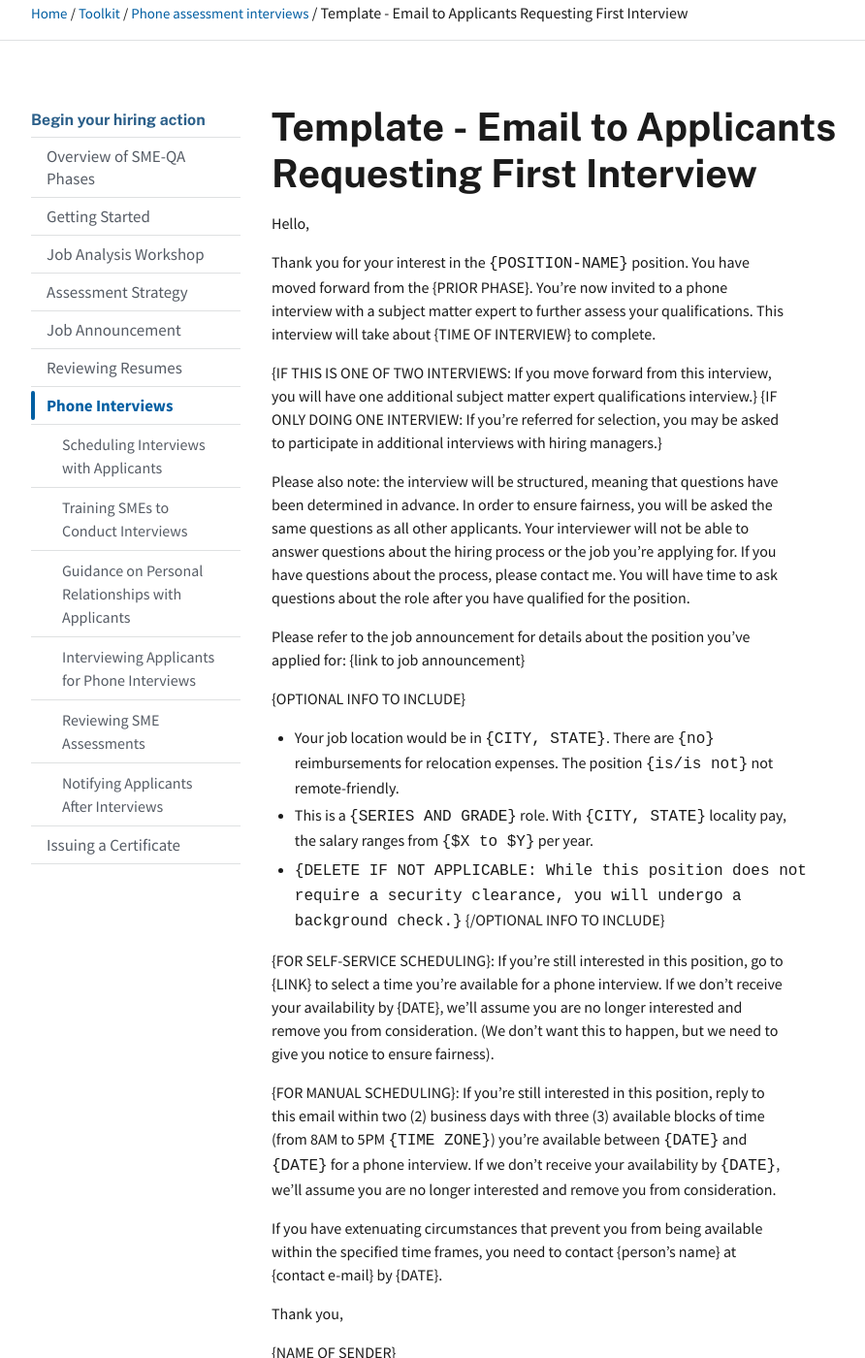
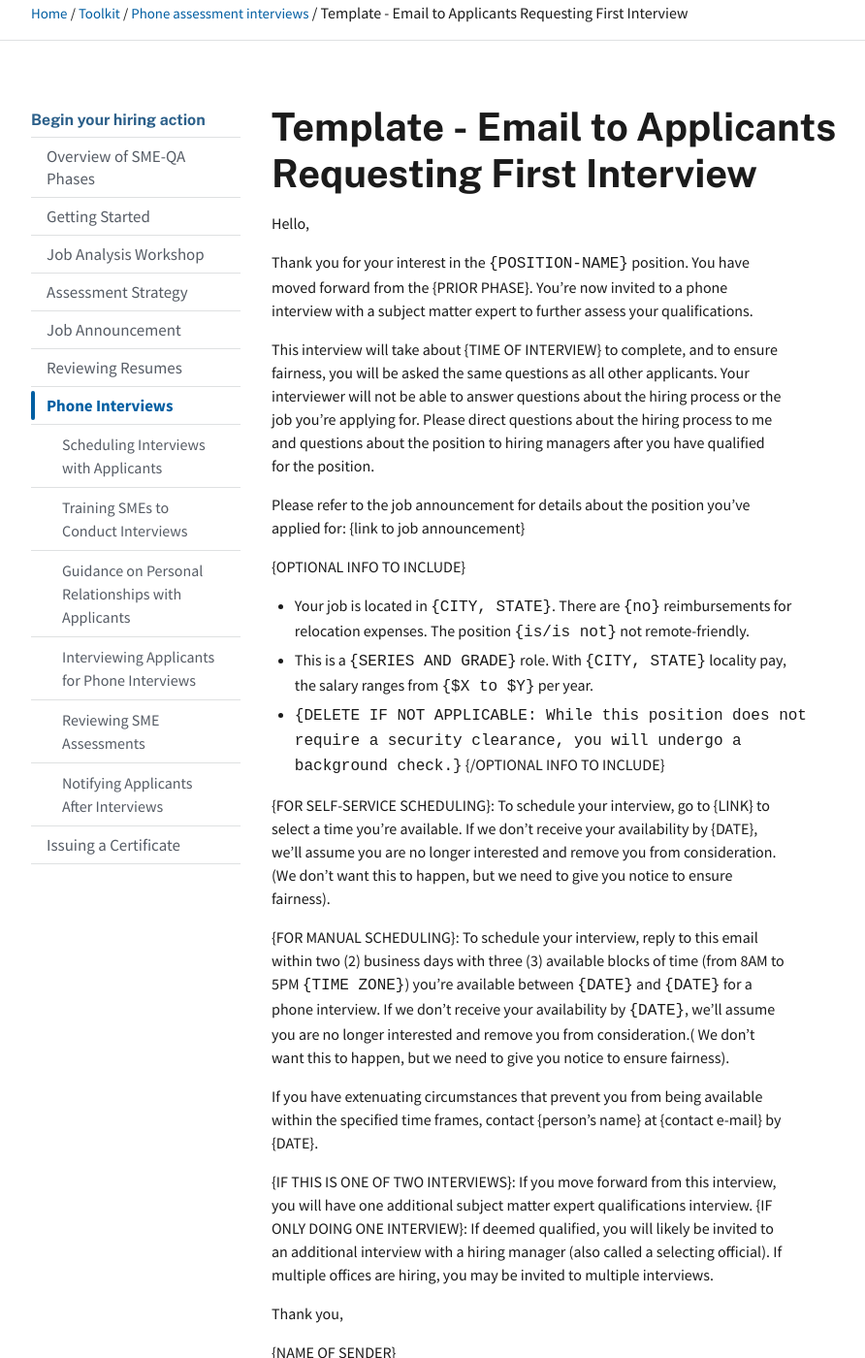
Before and after one commit to usds/SME-QA-Website, a Jekyll site: the page built from toolkit/phone-assessment-interviews/email-template-app-first-interview-sched.md, in a window 1280 px wide and 1400 px high, scrolled down 197 px. Shown: the whole window at 97% size, without its empty margins (128-1020 px from the left). Built offline with Jekyll 4.4.1, drawn with Linux system fonts in a browser that asks for light colours.

Commit message:
Update email-template-app-first-interview-sched.md

```diff
--- a/toolkit/phone-assessment-interviews/email-template-app-first-interview-sched.md
+++ b/toolkit/phone-assessment-interviews/email-template-app-first-interview-sched.md
@@ -9,26 +9,26 @@
 
 Hello,
 
-Thank you for your interest in the `{POSITION-NAME}` position. You have moved forward from the {PRIOR PHASE}. You’re now invited to a phone interview with a subject matter expert to further assess your qualifications. This interview will take about {TIME OF INTERVIEW} to complete.
+Thank you for your interest in the `{POSITION-NAME}` position. You have moved forward from the {PRIOR PHASE}. You’re now invited to a phone interview with a subject matter expert to further assess your qualifications.
 
-{IF THIS IS ONE OF TWO INTERVIEWS: If you move forward from this interview, you will have one additional subject matter expert qualifications interview.}
-{IF ONLY DOING ONE INTERVIEW: If you’re referred for selection, you may be asked to participate in additional interviews with hiring managers.}
-
-Please also note: the interview will be structured, meaning that questions have been determined in advance. In order to ensure fairness, you will be asked the same questions as all other applicants. Your interviewer will not be able to answer questions about the hiring process or the job you're applying for. If you have questions about the process, please contact me. You will have time to ask questions about the role after you have qualified for the position.
+This interview will take about {TIME OF INTERVIEW} to complete, and to ensure fairness, you will be asked the same questions as all other applicants. Your interviewer will not be able to answer questions about the hiring process or the job you're applying for.  Please direct questions about the hiring process to me and questions about the position to hiring managers after you have qualified for the position.
 
 Please refer to the job announcement for details about the position you’ve applied for: {link to job announcement}
 
 {OPTIONAL INFO TO INCLUDE}
-- Your job location would be in `{CITY, STATE}`. There are `{no}` reimbursements for relocation expenses. The position `{is/is not}` not remote-friendly.
+- Your job is located in `{CITY, STATE}`. There are `{no}` reimbursements for relocation expenses. The position `{is/is not}` not remote-friendly.
 - This is a `{SERIES AND GRADE}` role. With `{CITY, STATE}` locality pay, the salary ranges from `{$X to $Y}` per year.
 - `{DELETE IF NOT APPLICABLE: While this position does not require a security clearance, you will undergo a background check.}`
 {/OPTIONAL INFO TO INCLUDE}
 
-{FOR SELF-SERVICE SCHEDULING}: If you’re still interested in this position, go to {LINK} to select a time you're available for a phone interview. If we don’t receive your availability by {DATE}, we’ll assume you are no longer interested and remove you from consideration. (We don't want this to happen, but we need to give you notice to ensure fairness).
+{FOR SELF-SERVICE SCHEDULING}: To schedule your interview, go to {LINK} to select a time you're available. If we don’t receive your availability by {DATE}, we’ll assume you are no longer interested and remove you from consideration. (We don't want this to happen, but we need to give you notice to ensure fairness).
 
-{FOR MANUAL SCHEDULING}: If you're still interested in this position, reply to this email within two (2) business days with three (3) available blocks of time (from 8AM to 5PM `{TIME ZONE}`) you're available between `{DATE}` and `{DATE}` for a phone interview. If we don't receive your availability by `{DATE}`, we'll assume you are no longer interested and remove you from consideration.
+{FOR MANUAL SCHEDULING}: To schedule your interview, reply to this email within two (2) business days with three (3) available blocks of time (from 8AM to 5PM `{TIME ZONE}`) you're available between `{DATE}` and `{DATE}` for a phone interview. If we don't receive your availability by `{DATE}`, we'll assume you are no longer interested and remove you from consideration.( We don't want this to happen, but we need to give you notice to ensure fairness).
 
-If you have extenuating circumstances that prevent you from being available within the specified time frames, you need to contact {person's name} at {contact e-mail} by {DATE}.
+If you have extenuating circumstances that prevent you from being available within the specified time frames, contact {person's name} at {contact e-mail} by {DATE}.
+
+{IF THIS IS ONE OF TWO INTERVIEWS}: If you move forward from this interview, you will have one additional subject matter expert qualifications interview.
+{IF ONLY DOING ONE INTERVIEW}: If deemed qualified, you will likely be invited to an additional interview with a hiring manager (also called a selecting official). If multiple offices are hiring, you may be invited to multiple interviews.
 
 Thank you,
 
```
